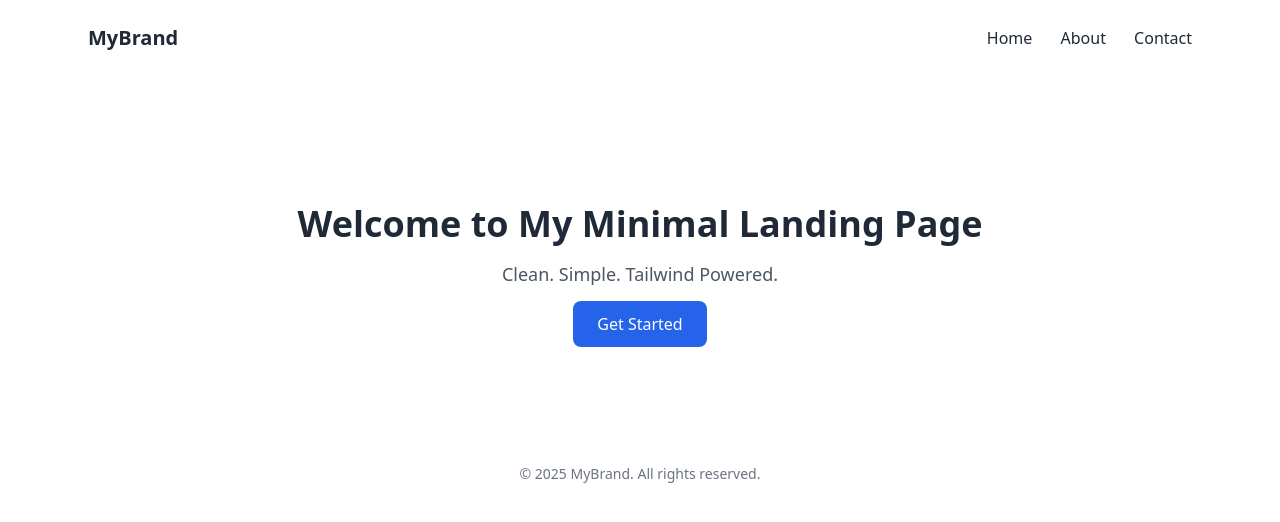
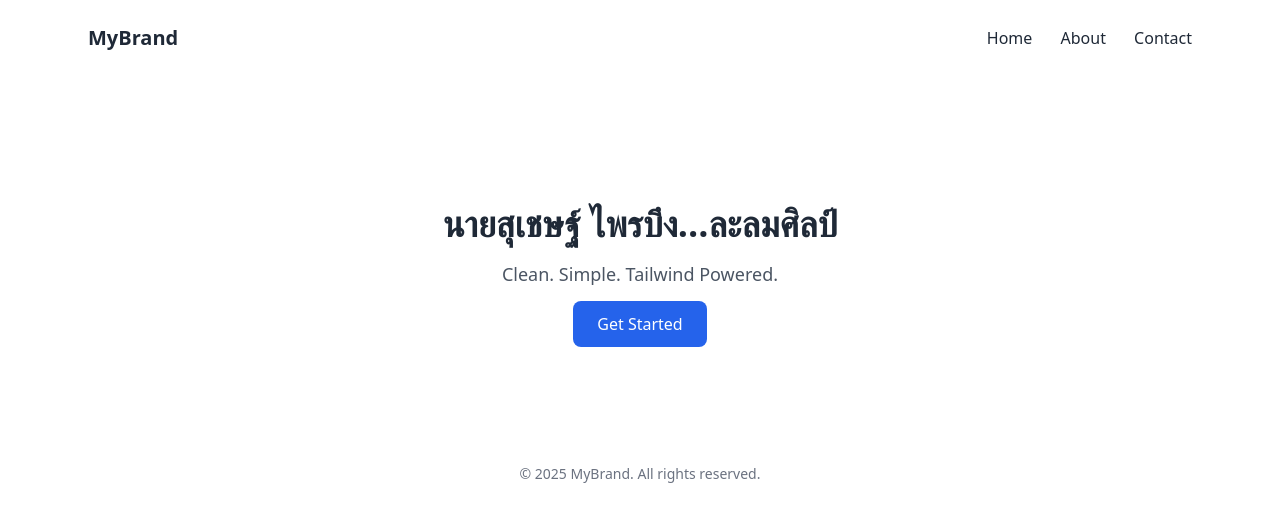
Before and after one commit to suched2513/Kruched, a plain HTML site: page index.html in a window 1280 px wide. Drawn offline with nearby package versions, Linux system fonts and the light colour scheme.

Commit message:
Update index.html

```diff
--- a/index.html
+++ b/index.html
@@ -17,7 +17,7 @@
     </header>
 
     <main class="text-center mt-32 px-4">
-      <h2 class="text-4xl font-bold mb-4">Welcome to My Minimal Landing Page</h2>
+      <h2 class="text-4xl font-bold mb-4">นายสุเชษฐ์ ไพรบึง...ละลมศิลป์</h2>
       <p class="text-lg text-gray-600 mb-6">
         Clean. Simple. Tailwind Powered.
       </p>
```
